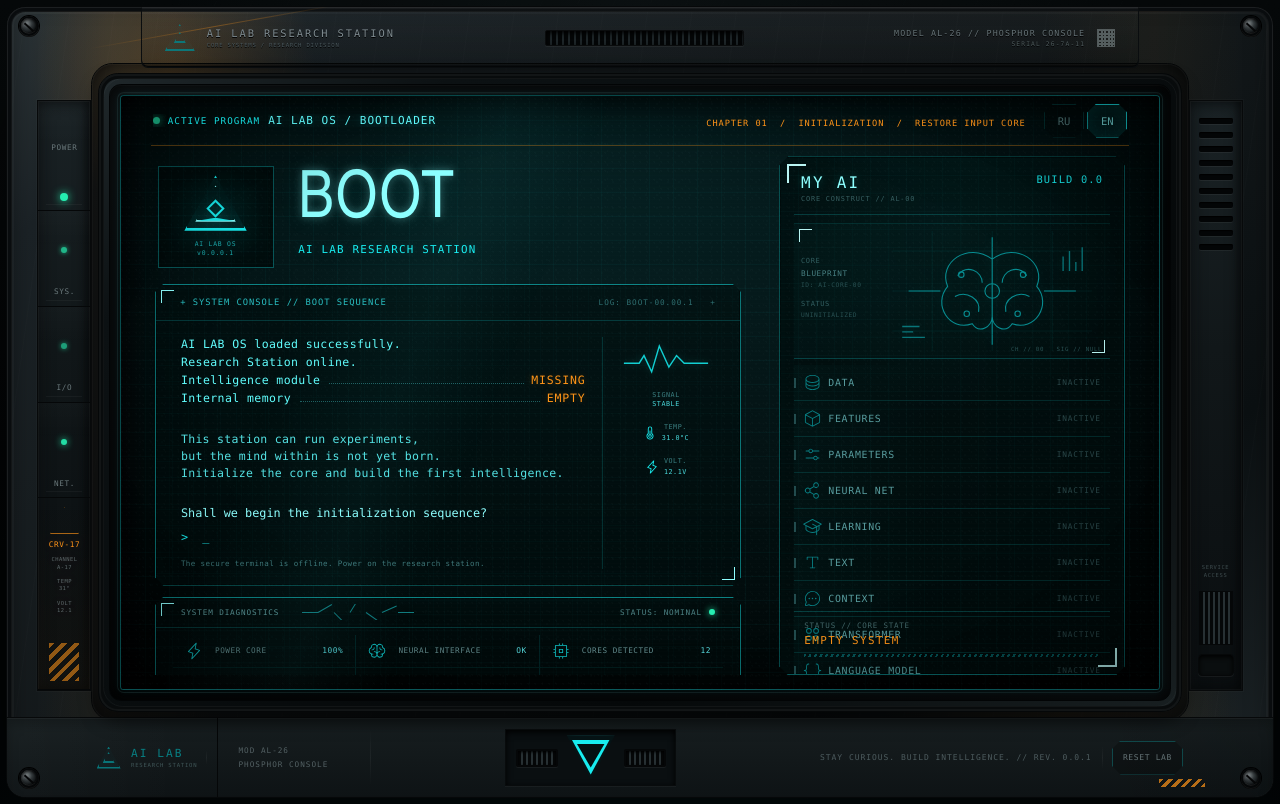
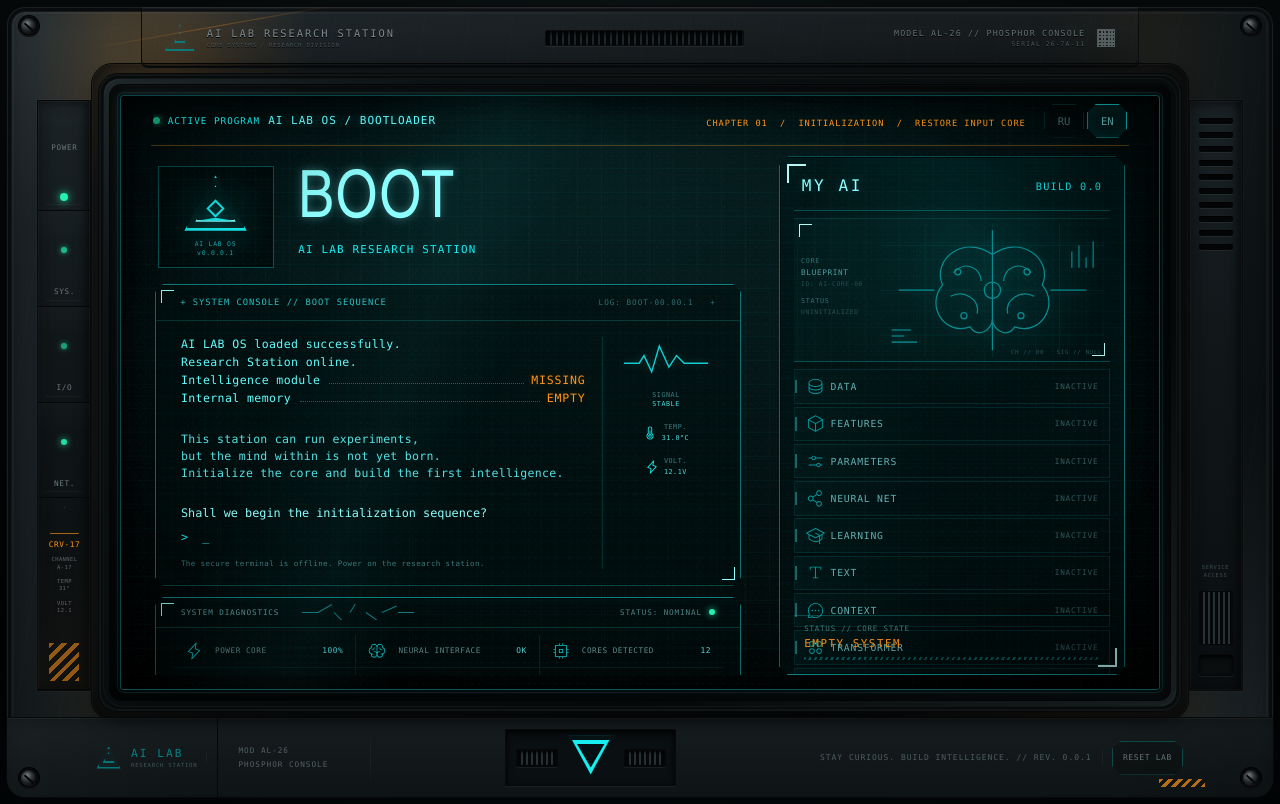
Before and after one commit to resarytrew/MyAI, a React (Vite) app: page / in a window 1280 px wide. Built offline with nearby package versions, Linux system fonts and the light colour scheme.

Commit message:
Support reference styling in MY AI status panel

```diff
--- a/src/ui/monitor/MyAIStatus.tsx
+++ b/src/ui/monitor/MyAIStatus.tsx
@@ -15,6 +15,7 @@ import { deriveBuildVersion, deriveSystemStatus } from '../../domain/my-ai/selec
 import { useI18n } from '../../i18n/useI18n';
 import { useMyAIStore } from '../../state/useMyAIStore';
 import styles from './MyAIStatus.module.css';
+import reference from './MyAIStatusReference.module.css';
 
 const symbols: Record<CapabilityStatus, string> = {
   locked: 'INACTIVE',
@@ -36,17 +37,17 @@ const capabilityIcons = {
   'language-model': BracketsCurly,
 } satisfies Record<CapabilityId, typeof Database>;
 
-function CoreBlueprint() {
+function CoreBlueprint({ referenceMode = false }: { referenceMode?: boolean }) {
   return (
-    <section className={styles.blueprint} aria-label="AI core blueprint">
-      <div className={styles.blueprintMeta}>
+    <section className={`${styles.blueprint} ${referenceMode ? reference.blueprint : ''}`} aria-label="AI core blueprint">
+      <div className={`${styles.blueprintMeta} ${referenceMode ? reference.blueprintMeta : ''}`}>
         <span>CORE</span>
         <strong>BLUEPRINT</strong>
         <small>ID: AI-CORE-00</small>
         <span>STATUS</span>
         <small>UNINITIALIZED</small>
       </div>
-      <svg viewBox="0 0 220 132" aria-hidden="true" className={styles.coreGlyph}>
+      <svg viewBox="0 0 220 132" aria-hidden="true" className={`${styles.coreGlyph} ${referenceMode ? reference.coreGlyph : ''}`}>
         <g className={styles.gridLines}>
           <path d="M0 22H220M0 66H220M0 110H220M44 0V132M110 0V132M176 0V132" />
         </g>
@@ -70,15 +71,15 @@ function CoreBlueprint() {
   );
 }
 
-export function MyAIStatus() {
+export function MyAIStatus({ referenceMode = false }: { referenceMode?: boolean }) {
   const { t } = useI18n();
   const capabilities = useMyAIStore((state) => state.capabilities);
   const build = deriveBuildVersion(capabilities);
   const systemStatus = deriveSystemStatus(capabilities);
 
   return (
-    <aside className={styles.status} aria-labelledby="my-ai-title">
-      <div className={styles.heading}>
+    <aside className={`${styles.status} ${referenceMode ? reference.status : ''}`} aria-labelledby="my-ai-title">
+      <div className={`${styles.heading} ${referenceMode ? reference.heading : ''}`}>
         <div>
           <h2 id="my-ai-title">MY AI</h2>
           <p>CORE CONSTRUCT // AL-00</p>
@@ -86,14 +87,14 @@ export function MyAIStatus() {
         <strong>BUILD {build}</strong>
       </div>
 
-      <CoreBlueprint />
+      <CoreBlueprint referenceMode={referenceMode} />
 
-      <dl className={styles.capabilities}>
+      <dl className={`${styles.capabilities} ${referenceMode ? reference.capabilities : ''}`}>
         {CAPABILITY_ORDER.map((id) => {
           const capability = capabilities[id];
           const Icon = capabilityIcons[id];
           return (
-            <div key={id} className={styles.capability} data-status={capability.status}>
+            <div key={id} className={`${styles.capability} ${referenceMode ? reference.capability : ''}`} data-status={capability.status}>
               <dt><Icon aria-hidden="true" size={19} weight="light" />{capability.label}</dt>
               <dd data-status={capability.status} aria-label={t(`status.${capability.status}`)}>
                 {symbols[capability.status]}
@@ -103,7 +104,7 @@ export function MyAIStatus() {
         })}
       </dl>
 
-      <p className={styles.systemStatus}>
+      <p className={`${styles.systemStatus} ${referenceMode ? reference.systemStatus : ''}`}>
         <span>STATUS // CORE STATE</span>
         <strong>{systemStatus}</strong>
       </p>
```
